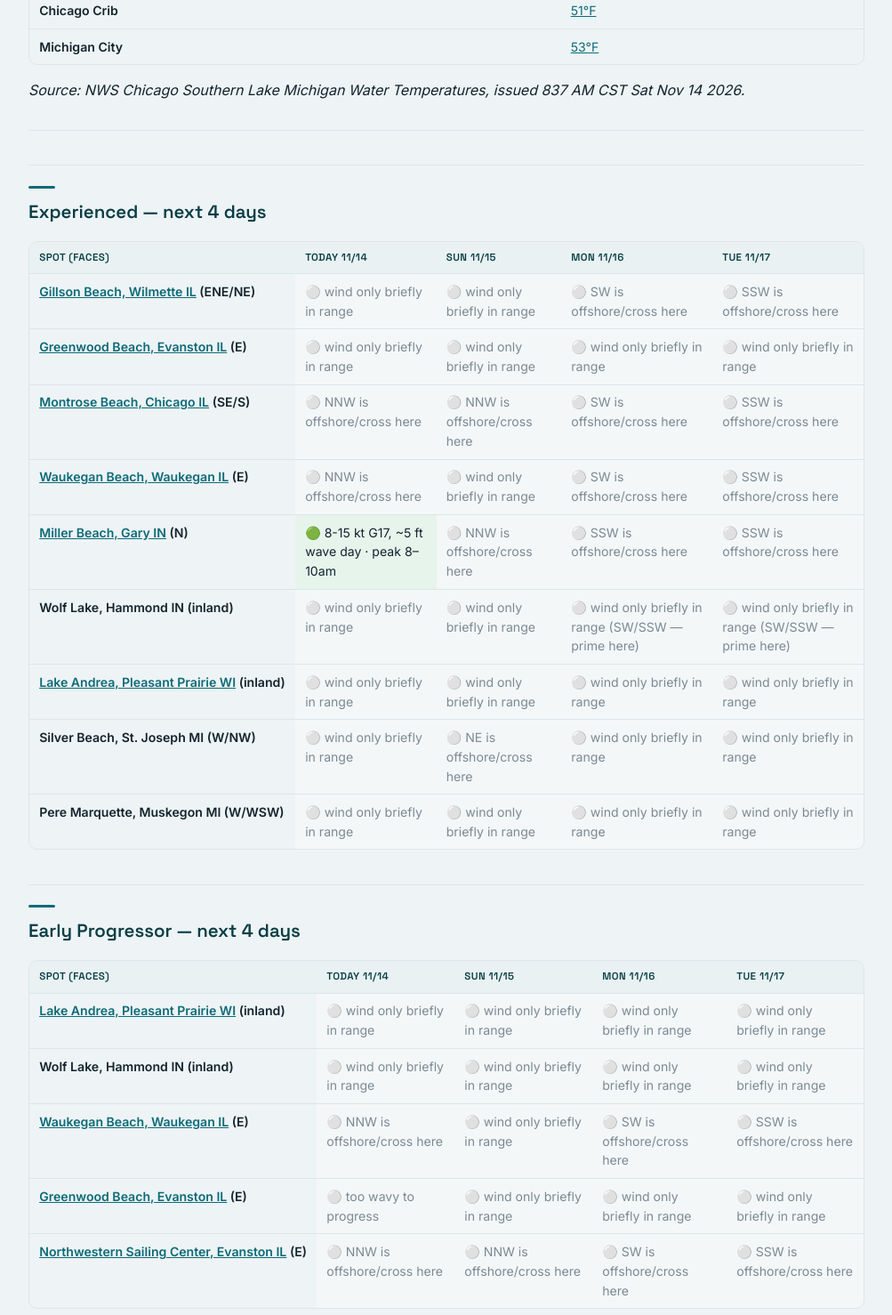
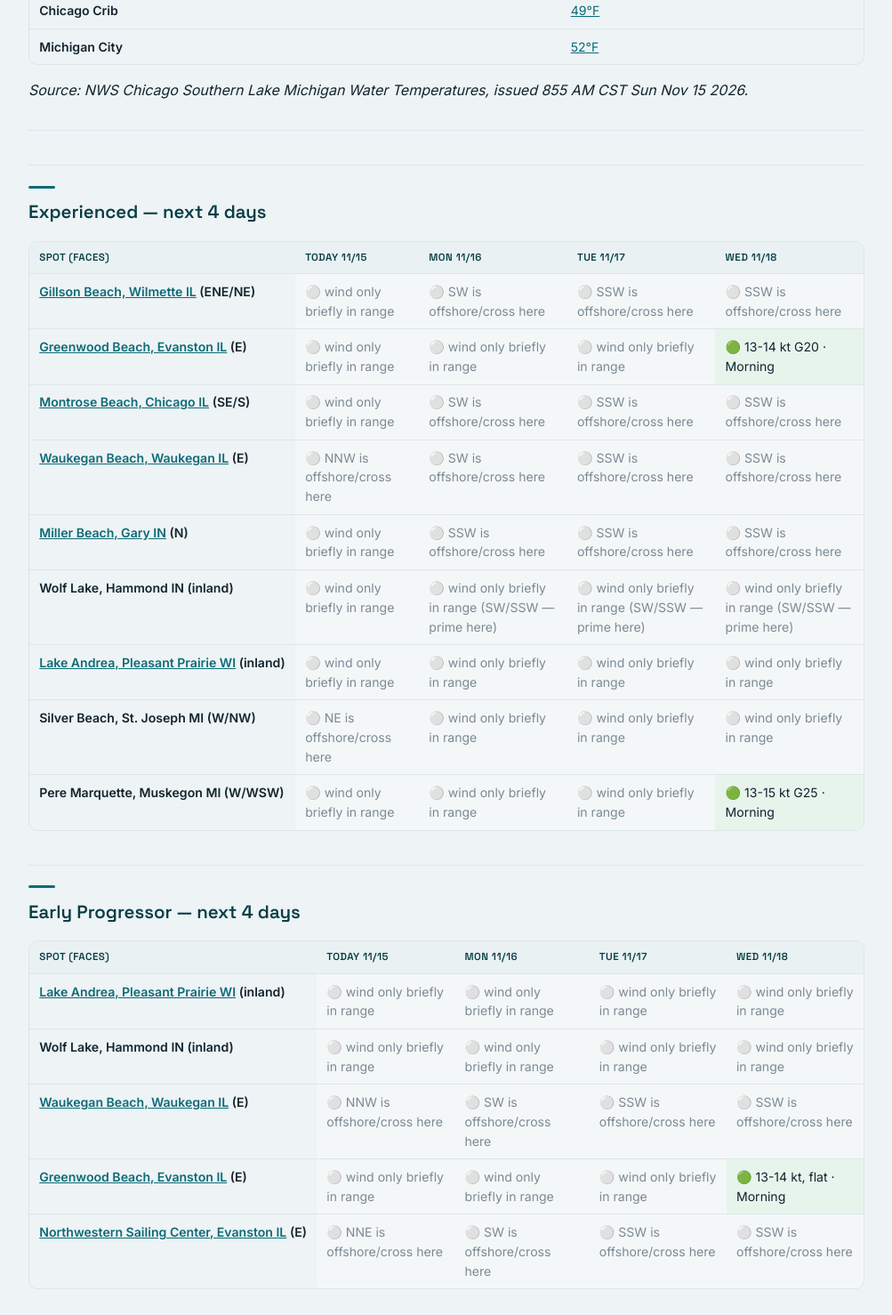
Before and after one commit to MHSyndicate/LakeMichiganWingFoil, a plain HTML site: page index.html in a window 1280 px wide. Shown: the part 922-2400 px from the top of the page at 89% size, without its empty margins (138-1141 px from the left). Drawn offline with Linux system fonts and the light colour scheme.

Commit message:
Update conditions (2026-11-15 17:38 UTC)

```diff
--- a/index.html
+++ b/index.html
@@ -60,13 +60,13 @@ footer{max-width:980px;margin:0 auto;padding:1.5rem 1.25rem 3rem;color:var(--mut
 </style></head><body>
 <div class="band"><div class="inner">
 <p class="eyebrow">Lake Michigan &middot; Wing Foil</p>
-<h1>Lake Michigan Wing Foil Conditions & Recommendations</h1><div class="meta"><div><strong>Issued:</strong> Sat, Nov 14 2026, 10:56 AM CDT</div>
-<div><strong>Window:</strong> Sat Nov 14 -&gt; Tue Nov 17, 2026</div>
+<h1>Lake Michigan Wing Foil Conditions & Recommendations</h1><div class="meta"><div><strong>Issued:</strong> Sun, Nov 15 2026, 11:38 AM CDT</div>
+<div><strong>Window:</strong> Sun Nov 15 -&gt; Wed Nov 18, 2026</div>
 <div><strong>Profiles:</strong> Early Progressor (14-28 kt, inland-first, flat) · Experienced (14-39 kt, waves &gt;2 ft, no storm hours)</div></div></div></div>
-<div class="window"><div class="window-card"><p class="eyebrow">Next window</p><div class="big">Today — Miller Beach, Gary IN</div><div class="det">8-15 kt G17, ~5 ft wave day</div></div></div>
+<div class="window"><div class="window-card"><p class="eyebrow">Next window</p><div class="big">Wednesday, Nov 18 — Greenwood Beach, Evanston IL</div><div class="det">13-14 kt G20</div></div></div>
 <main><h2>Summary</h2>
-<p>Next window: <strong>today at Miller Beach, Gary IN</strong> — 8-15 kt G17, ~5 ft wave day.
- Early Progressor: no suitable day in range (inland stays under 16 kt or it's too wavy).</p>
+<p>Next window: <strong>Wednesday at Greenwood Beach, Evanston IL</strong> — 13-14 kt G20.
+ Early Progressor: <strong>Wednesday at Greenwood Beach, Evanston IL</strong> (13-14 kt, flat).</p>
 <p><strong>Color key:</strong> <span class="i-go">🟢</span> sailable · <span class="i-warn">⚠️</span> sailable with a caveat (storm hours) · <span class="i-no">⚪</span> not sailable. Times are CDT.</p>
 <hr/>
 <h2>Lake Michigan Water Temperatures</h2>
@@ -96,33 +96,33 @@ footer{max-width:980px;margin:0 auto;padding:1.5rem 1.25rem 3rem;color:var(--mut
 </tr>
 <tr>
 <td>Chicago Crib</td>
-<td><a href="https://www.glerl.noaa.gov/metdata/chi/" rel="noopener" target="_blank">51°F</a></td>
+<td><a href="https://www.glerl.noaa.gov/metdata/chi/" rel="noopener" target="_blank">49°F</a></td>
 </tr>
 <tr>
 <td>Michigan City</td>
-<td><a href="https://forecast.weather.gov/product.php?issuedby=lot&amp;product=omr&amp;site=lot" rel="noopener" target="_blank">53°F</a></td>
+<td><a href="https://forecast.weather.gov/product.php?issuedby=lot&amp;product=omr&amp;site=lot" rel="noopener" target="_blank">52°F</a></td>
 </tr>
 </tbody>
 </table></div>
-<p><em>Source: NWS Chicago Southern Lake Michigan Water Temperatures, issued 837 AM CST Sat Nov 14 2026.</em></p>
+<p><em>Source: NWS Chicago Southern Lake Michigan Water Temperatures, issued 855 AM CST Sun Nov 15 2026.</em></p>
 <hr/>
 <h2>Experienced — next 4 days</h2>
 <div class="table-wrap"><table>
 <thead>
 <tr>
 <th>Spot (faces)</th>
-<th>Today 11/14</th>
-<th>Sun 11/15</th>
+<th>Today 11/15</th>
 <th>Mon 11/16</th>
 <th>Tue 11/17</th>
+<th>Wed 11/18</th>
 </tr>
 </thead>
 <tbody>
 <tr>
 <td><a href="https://iiseagrant.org/wilmettebuoy/" rel="noopener" target="_blank">Gillson Beach, Wilmette IL</a> (ENE/NE)</td>
 <td class="no-cell"><span class="i-no">⚪</span> wind only briefly in range</td>
-<td class="no-cell"><span class="i-no">⚪</span> wind only briefly in range</td>
 <td class="no-cell"><span class="i-no">⚪</span> SW is offshore/cross here</td>
+<td class="no-cell"><span class="i-no">⚪</span> SSW is offshore/cross here</td>
 <td class="no-cell"><span class="i-no">⚪</span> SSW is offshore/cross here</td>
 </tr>
 <tr>
@@ -130,33 +130,33 @@ footer{max-width:980px;margin:0 auto;padding:1.5rem 1.25rem 3rem;color:var(--mut
 <td class="no-cell"><span class="i-no">⚪</span> wind only briefly in range</td>
 <td class="no-cell"><span class="i-no">⚪</span> wind only briefly in range</td>
 <td class="no-cell"><span class="i-no">⚪</span> wind only briefly in range</td>
-<td class="no-cell"><span class="i-no">⚪</span> wind only briefly in range</td>
+<td class="go-cell"><span class="i-go">🟢</span> 13-14 kt G20 · Morning</td>
 </tr>
 <tr>
 <td><a href="https://www.glerl.noaa.gov/metdata/chi/" rel="noopener" target="_blank">Montrose Beach, Chicago IL</a> (SE/S)</td>
-<td class="no-cell"><span class="i-no">⚪</span> NNW is offshore/cross here</td>
-<td class="no-cell"><span class="i-no">⚪</span> NNW is offshore/cross here</td>
+<td class="no-cell"><span class="i-no">⚪</span> wind only briefly in range</td>
 <td class="no-cell"><span class="i-no">⚪</span> SW is offshore/cross here</td>
+<td class="no-cell"><span class="i-no">⚪</span> SSW is offshore/cross here</td>
 <td class="no-cell"><span class="i-no">⚪</span> SSW is offshore/cross here</td>
 </tr>
 <tr>
 <td><a href="https://www.ndbc.noaa.gov/station_page.php?station=45186" rel="noopener" target="_blank">Waukegan Beach, Waukegan IL</a> (E)</td>
 <td class="no-cell"><span class="i-no">⚪</span> NNW is offshore/cross here</td>
-<td class="no-cell"><span class="i-no">⚪</span> wind only briefly in range</td>
 <td class="no-cell"><span class="i-no">⚪</span> SW is offshore/cross here</td>
+<td class="no-cell"><span class="i-no">⚪</span> SSW is offshore/cross here</td>
 <td class="no-cell"><span class="i-no">⚪</span> SSW is offshore/cross here</td>
 </tr>
 <tr>
 <td><a href="https://www.ndbc.noaa.gov/station_page.php?station=bhri3" rel="noopener" target="_blank">Miller Beach, Gary IN</a> (N)</td>
-<td class="go-cell"><span class="i-go">🟢</span> 8-15 kt G17, ~5 ft wave day · peak 8–10am</td>
-<td class="no-cell"><span class="i-no">⚪</span> NNW is offshore/cross here</td>
+<td class="no-cell"><span class="i-no">⚪</span> wind only briefly in range</td>
+<td class="no-cell"><span class="i-no">⚪</span> SSW is offshore/cross here</td>
 <td class="no-cell"><span class="i-no">⚪</span> SSW is offshore/cross here</td>
 <td class="no-cell"><span class="i-no">⚪</span> SSW is offshore/cross here</td>
 </tr>
 <tr>
 <td>Wolf Lake, Hammond IN (inland)</td>
 <td class="no-cell"><span class="i-no">⚪</span> wind only briefly in range</td>
-<td class="no-cell"><span class="i-no">⚪</span> wind only briefly in range</td>
+<td class="no-cell"><span class="i-no">⚪</span> wind only briefly in range (SW/SSW — prime here)</td>
 <td class="no-cell"><span class="i-no">⚪</span> wind only briefly in range (SW/SSW — prime here)</td>
 <td class="no-cell"><span class="i-no">⚪</span> wind only briefly in range (SW/SSW — prime here)</td>
 </tr>
@@ -169,8 +169,8 @@ footer{max-width:980px;margin:0 auto;padding:1.5rem 1.25rem 3rem;color:var(--mut
 </tr>
 <tr>
 <td>Silver Beach, St. Joseph MI (W/NW)</td>
+<td class="no-cell"><span class="i-no">⚪</span> NE is offshore/cross here</td>
 <td class="no-cell"><span class="i-no">⚪</span> wind only briefly in range</td>
-<td class="no-cell"><span class="i-no">⚪</span> NE is offshore/cross here</td>
 <td class="no-cell"><span class="i-no">⚪</span> wind only briefly in range</td>
 <td class="no-cell"><span class="i-no">⚪</span> wind only briefly in range</td>
 </tr>
@@ -179,7 +179,7 @@ footer{max-width:980px;margin:0 auto;padding:1.5rem 1.25rem 3rem;color:var(--mut
 <td class="no-cell"><span class="i-no">⚪</span> wind only briefly in range</td>
 <td class="no-cell"><span class="i-no">⚪</span> wind only briefly in range</td>
 <td class="no-cell"><span class="i-no">⚪</span> wind only briefly in range</td>
-<td class="no-cell"><span class="i-no">⚪</span> wind only briefly in range</td>
+<td class="go-cell"><span class="i-go">🟢</span> 13-15 kt G25 · Morning</td>
 </tr>
 </tbody>
 </table></div>
@@ -188,10 +188,10 @@ footer{max-width:980px;margin:0 auto;padding:1.5rem 1.25rem 3rem;color:var(--mut
 <thead>
 <tr>
 <th>Spot (faces)</th>
-<th>Today 11/14</th>
-<th>Sun 11/15</th>
+<th>Today 11/15</th>
 <th>Mon 11/16</th>
 <th>Tue 11/17</th>
+<th>Wed 11/18</th>
 </tr>
 </thead>
 <tbody>
@@ -212,22 +212,22 @@ footer{max-width:980px;margin:0 auto;padding:1.5rem 1.25rem 3rem;color:var(--mut
 <tr>
 <td><a href="https://www.ndbc.noaa.gov/station_page.php?station=45186" rel="noopener" target="_blank">Waukegan Beach, Waukegan IL</a> (E)</td>
 <td class="no-cell"><span class="i-no">⚪</span> NNW is offshore/cross here</td>
-<td class="no-cell"><span class="i-no">⚪</span> wind only briefly in range</td>
 <td class="no-cell"><span class="i-no">⚪</span> SW is offshore/cross here</td>
+<td class="no-cell"><span class="i-no">⚪</span> SSW is offshore/cross here</td>
 <td class="no-cell"><span class="i-no">⚪</span> SSW is offshore/cross here</td>
 </tr>
 <tr>
 <td><a href="https://www.glerl.noaa.gov/metdata/chi/" rel="noopener" target="_blank">Greenwood Beach, Evanston IL</a> (E)</td>
-<td class="no-cell"><span class="i-no">⚪</span> too wavy to progress</td>
 <td class="no-cell"><span class="i-no">⚪</span> wind only briefly in range</td>
 <td class="no-cell"><span class="i-no">⚪</span> wind only briefly in range</td>
 <td class="no-cell"><span class="i-no">⚪</span> wind only briefly in range</td>
+<td class="go-cell"><span class="i-go">🟢</span> 13-14 kt, flat · Morning</td>
 </tr>
 <tr>
 <td><a href="https://www.glerl.noaa.gov/metdata/chi/" rel="noopener" target="_blank">Northwestern Sailing Center, Evanston IL</a> (E)</td>
-<td class="no-cell"><span class="i-no">⚪</span> NNW is offshore/cross here</td>
-<td class="no-cell"><span class="i-no">⚪</span> NNW is offshore/cross here</td>
+<td class="no-cell"><span class="i-no">⚪</span> NNE is offshore/cross here</td>
 <td class="no-cell"><span class="i-no">⚪</span> SW is offshore/cross here</td>
+<td class="no-cell"><span class="i-no">⚪</span> SSW is offshore/cross here</td>
 <td class="no-cell"><span class="i-no">⚪</span> SSW is offshore/cross here</td>
 </tr>
 </tbody>
```
Also changed, not shown: 1 other file.
